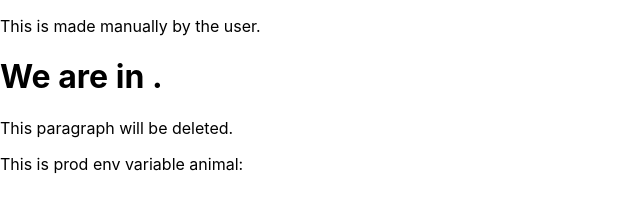
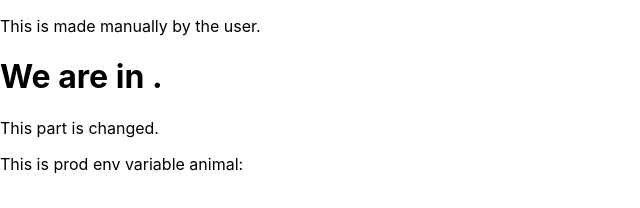
Before and after one commit to soroushkhosravi/my-react-app, a React (Create React App) app: page / in a window 1280 px wide. Shown: the top 208 px of the page, without its empty margins (0-640 px from the left). Built offline with nearby package versions, Linux system fonts and the light colour scheme.

Commit message:
The staging build is added.

```diff
--- a/docker-compose.yml
+++ b/docker-compose.yml
@@ -11,7 +11,7 @@ services:
         # This argument is used in build time in Dockerfile to define that
         # how we want to create the image from Dockerfile.
         # It should be development for dev purposes and production for production purposes.
-        - ENVIRONMENT=production
+        - ENVIRONMENT=development
     volumes:
       - '.:/app'
       - '/app/node_modules'
--- a/src/App.js
+++ b/src/App.js
@@ -4,7 +4,7 @@ function App() {
       return (
         <div>
 	        <h1> We are in {process.env.REACT_APP_ENV}.</h1>
-	        <p>This paragraph will be deleted.</p>
+	        <p>This part is changed.</p>
 	        <p> This is prod env variable animal: {process.env.REACT_APP_CREATURE}</p>
         </div>
       )
```
Also changed, not shown: 1 other file (tests, documents, lock files or other folders).
